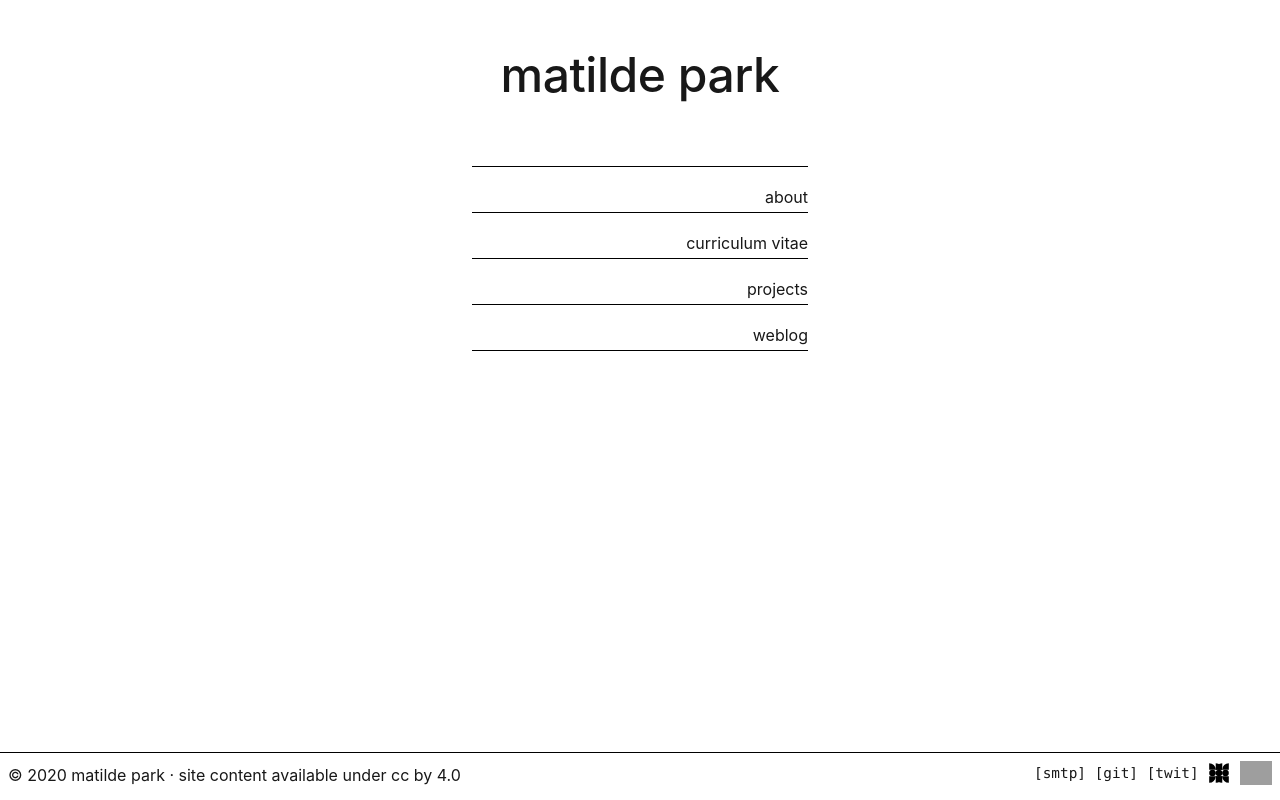
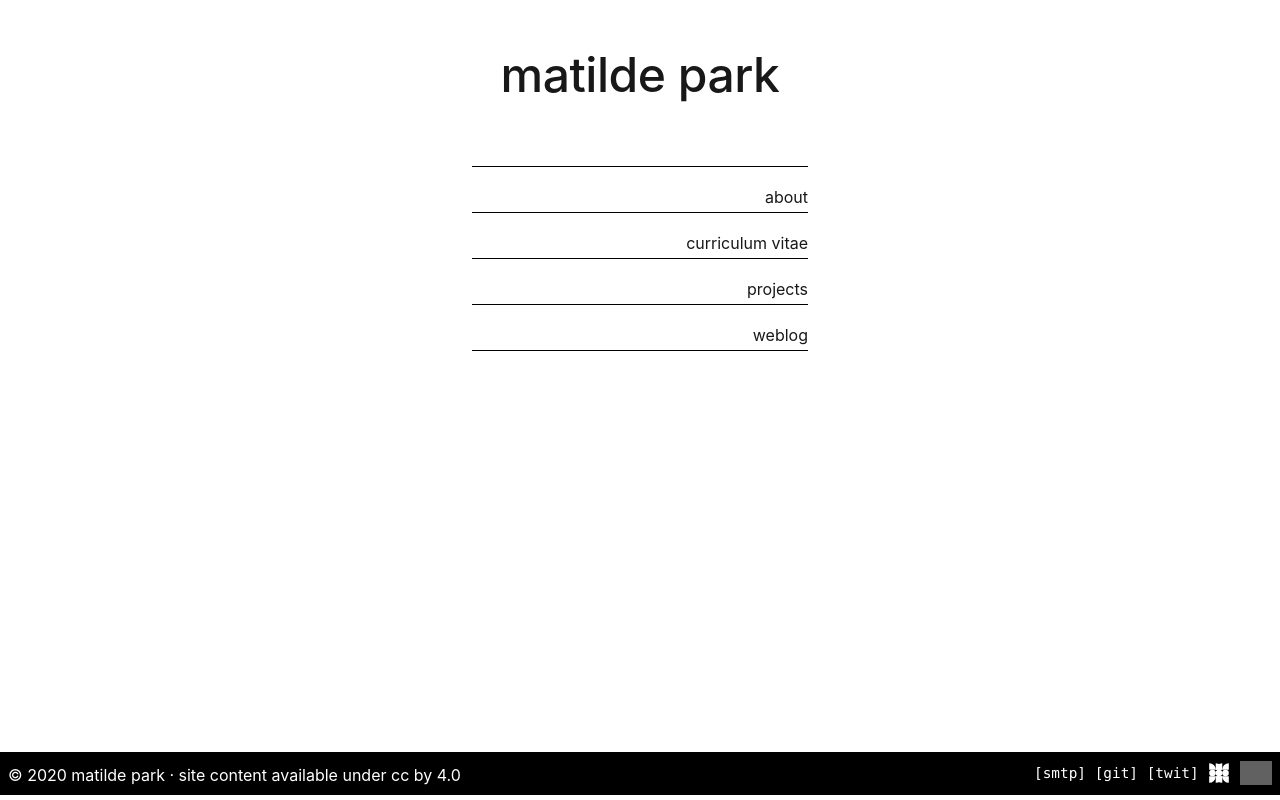
Before and after one commit to matildepark/matildepark.ca, a plain HTML site: page index.html in a window 1280 px wide. Drawn offline with Linux system fonts and the light colour scheme; grey boxes are pictures that could not be loaded.

Commit message:
css: invert footer

```diff
--- a/assets/style.css
+++ b/assets/style.css
@@ -481,7 +481,9 @@ main a.footnote {
 footer {
   max-height: 100px;
   grid-area: auto/1/auto/13;
-  display: flex
+  display: flex;
+  background: black;
+  color: white;
 }
 
 footer>p:not(.mono) {
@@ -495,6 +497,7 @@ footer>p.mono {
   margin-top: 8px;
   margin-right: 8px;
   margin-bottom: 0;
+  padding-bottom: 8px;
   text-align: right;
   width: 100%;
   font-size: .9rem
@@ -503,7 +506,8 @@ footer>p.mono {
 footer>p>a>img {
   height: 1.5rem;
   display: inline-block;
-  vertical-align: top
+  vertical-align: top;
+  filter: invert(1);
 }
 
 .post-block {
```
